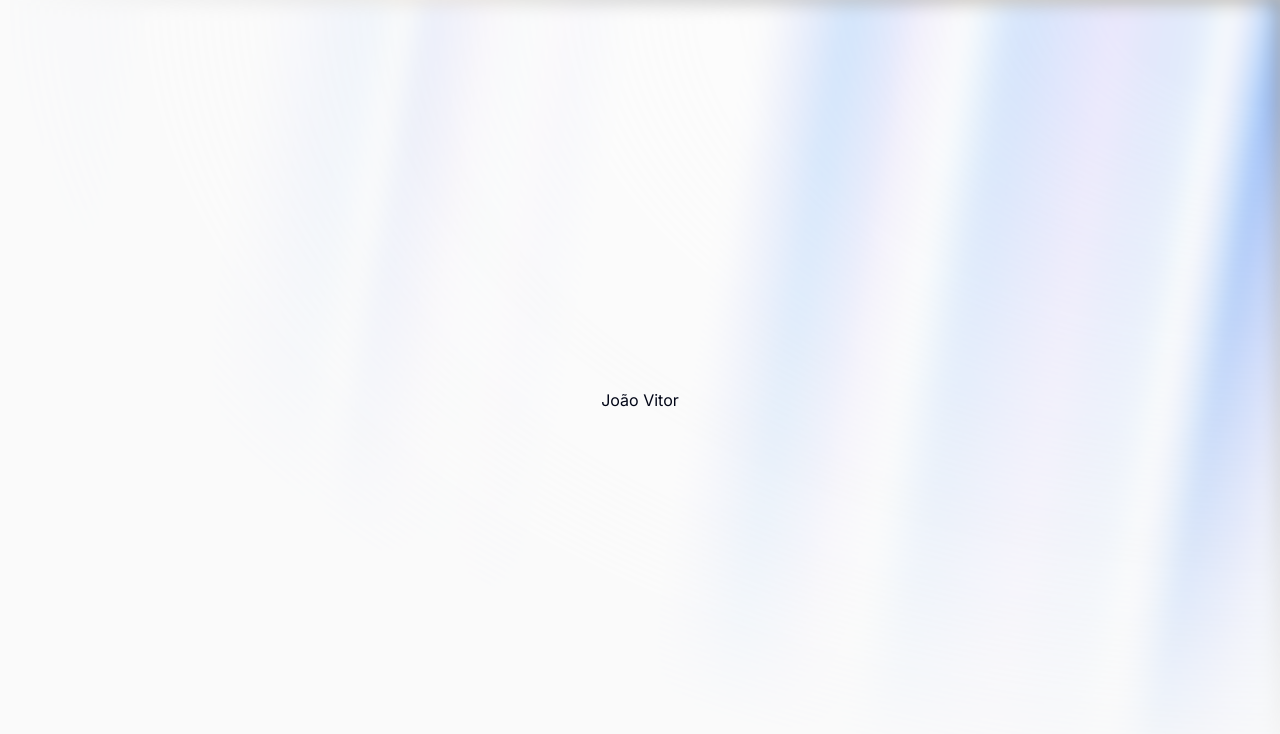
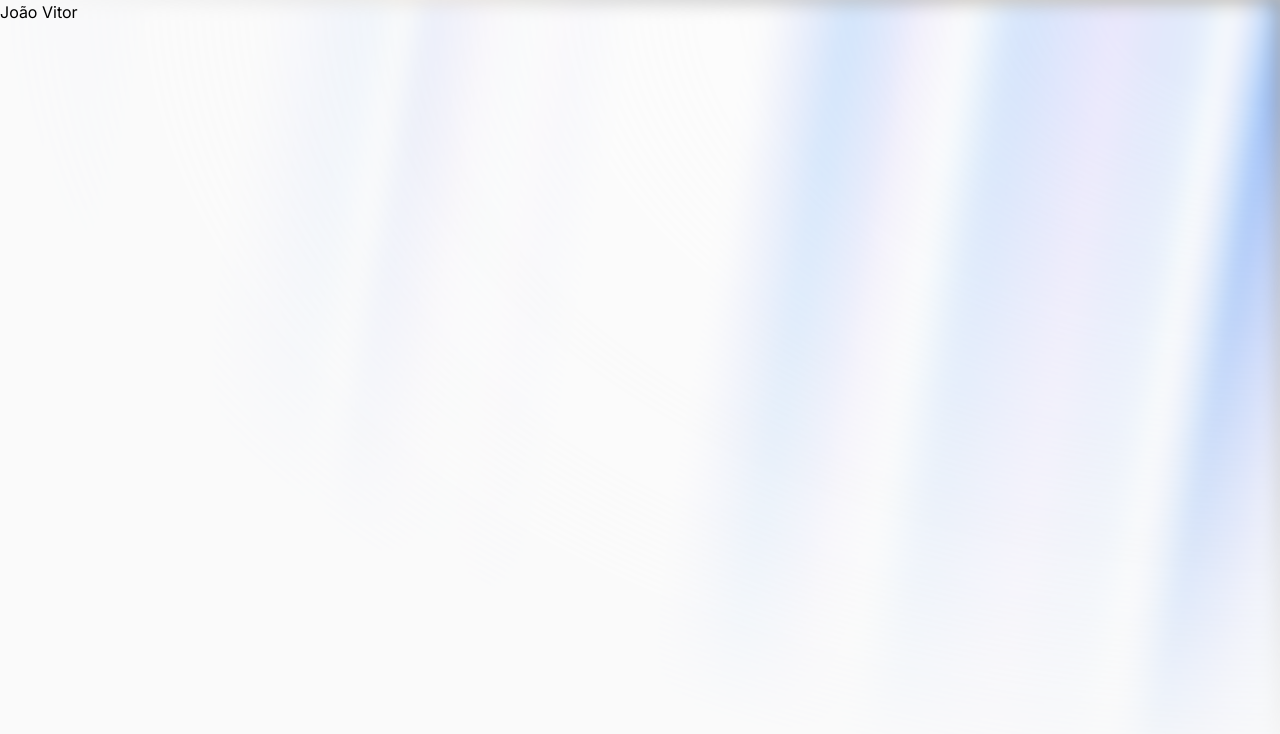
Before and after one commit to jvzaniolo/tailwind-job-application, a Next.js app: page / in a window 1280 px wide. Shown: the top 734 px of the page. Built offline with nearby package versions, Linux system fonts and the light colour scheme.

Commit message:
simplified aurora-background

```diff
--- a/src/app/page.tsx
+++ b/src/app/page.tsx
@@ -2,8 +2,11 @@ import { AuroraBackground } from '@/components/ui/aurora-background';
 
 export default function Home() {
   return (
-    <AuroraBackground>
-      <h1 className="">João Vitor</h1>
-    </AuroraBackground>
+    <>
+      <AuroraBackground />
+      <main className="mx-auto">
+        <h1>João Vitor</h1>
+      </main>
+    </>
   );
 }
--- a/src/components/ui/aurora-background.tsx
+++ b/src/components/ui/aurora-background.tsx
@@ -1,27 +1,8 @@
-'use client';
 import { cn } from '@/utils';
 
-interface AuroraBackgroundProps extends React.HTMLProps<HTMLDivElement> {
-  children: React.ReactNode;
-  showRadialGradient?: boolean;
-}
-
-export const AuroraBackground = ({
-  className,
-  children,
-  showRadialGradient = true,
-  ...props
-}: AuroraBackgroundProps) => {
+export function AuroraBackground() {
   return (
-    <main>
-      <div
-        className={cn(
-          'relative -z-20 flex h-screen flex-col items-center justify-center bg-zinc-50  text-slate-950 dark:bg-zinc-900',
-          className,
-        )}
-        {...props}
-      >
-        <div className="absolute inset-0 -z-10 overflow-hidden">
+    <div className="absolute inset-x-0 -z-10 flex min-h-screen shrink-0 flex-col items-center justify-center overflow-hidden bg-zinc-50 text-slate-950 dark:bg-zinc-900">
       <div
         className={cn(
           'pointer-events-none absolute -inset-[10px] opacity-50 blur-[10px] invert filter',
@@ -32,13 +13,10 @@ export const AuroraBackground = ({
           'after:absolute after:inset-0 after:animate-aurora after:mix-blend-difference',
           'after:content-[""] after:[background-attachment:fixed] after:[background-image:var(--white-gradient),var(--aurora)] after:[background-size:200%,_100%]',
           'dark:invert-0 dark:[background-image:var(--dark-gradient),var(--aurora)] after:dark:[background-image:var(--dark-gradient),var(--aurora)]',
-              showRadialGradient &&
+          // Radial Gradient
           '[mask-image:radial-gradient(ellipse_at_100%_0%,black_10%,theme(colors.transparent)_70%)]',
         )}
       ></div>
     </div>
-        {children}
-      </div>
-    </main>
   );
-};
+}
```
Lines whose indentation alone changed are shown as unchanged.
